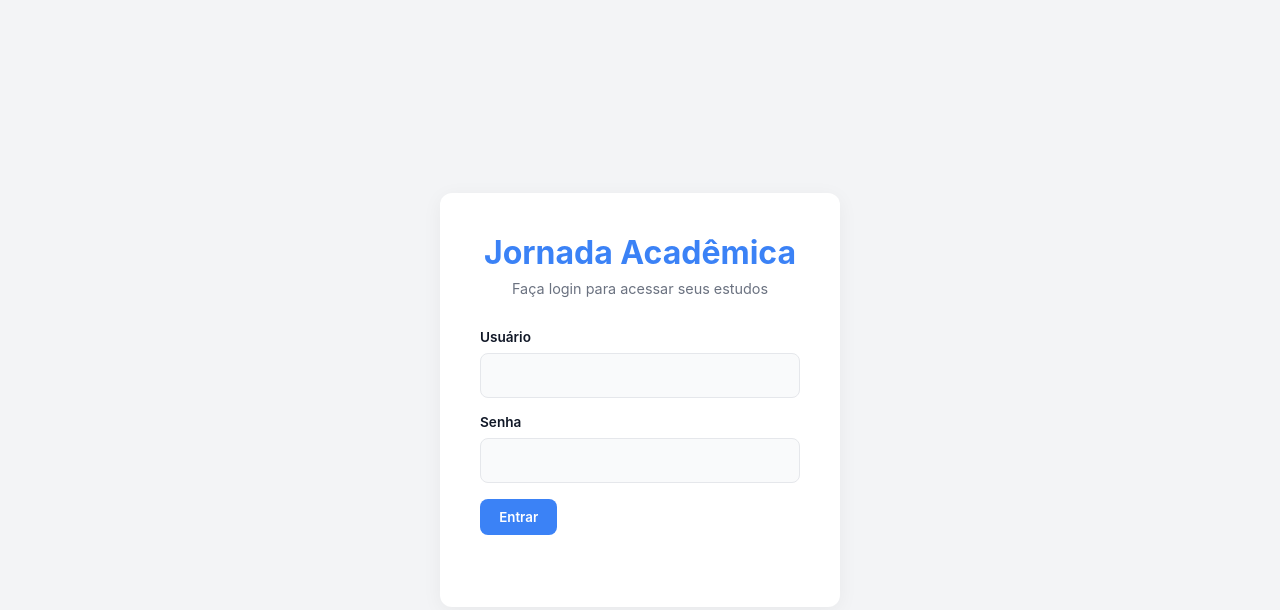
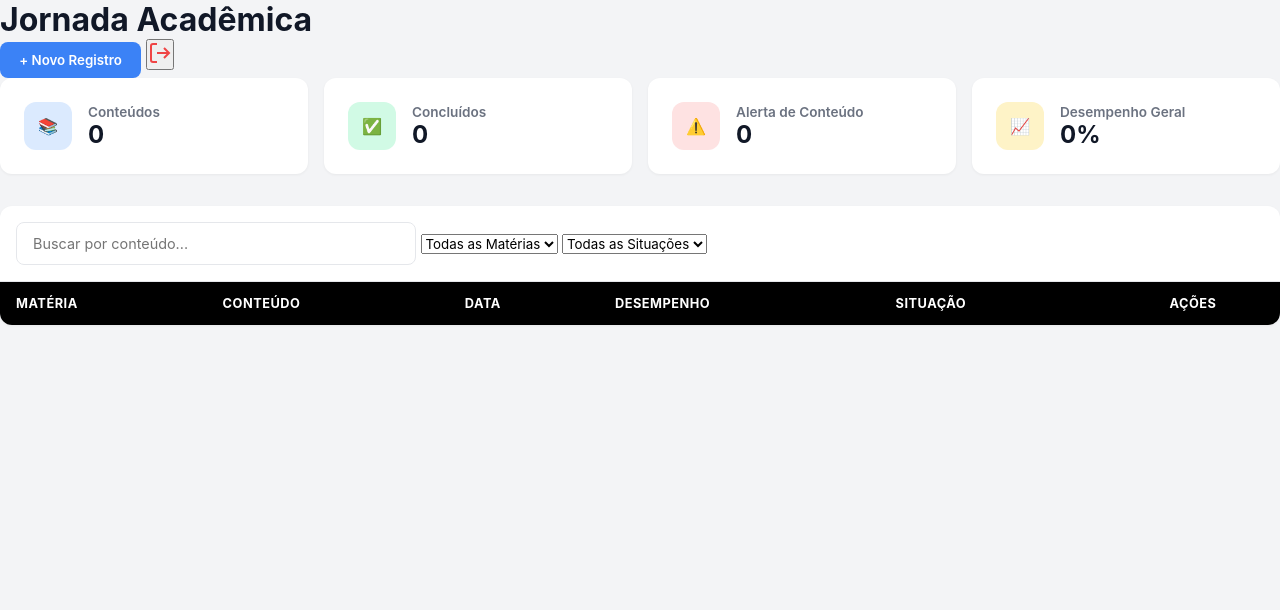
Before and after one commit to MALVSCODE-TECNOLOGIA-E-DESENVOLVIMENTO/jornada-academica, a website: page public/index.html in a window 1280 px wide. Drawn offline with Linux system fonts and the light colour scheme.

Commit message:
Update index.html

```diff
--- a/public/index.html
+++ b/public/index.html
@@ -7,79 +7,54 @@
     <link rel="stylesheet" href="styles.css">
 </head>
 <body>
-
-    <!-- TELA DE LOGIN -->
-    <div id="login-screen" class="login-container">
-        <div class="login-box">
-            <h1>Jornada Acadêmica</h1>
-            <p>Faça login para acessar seus estudos</p>
-            <form id="login-form">
-                <div class="form-group">
-                    <label>Usuário</label>
-                    <input type="text" id="username" required autocomplete="username">
-                </div>
-                <div class="form-group">
-                    <label>Senha</label>
-                    <input type="password" id="password" required autocomplete="current-password">
-                </div>
-                <button type="submit" class="btn-primary">Entrar</button>
-                <p id="login-error" class="error-msg"></p>
-            </form>
+    <div class="container">
+        <!-- Topo sem header fixo, botões soltos -->
+        <div class="top-bar">
+            <h1 class="system-title">Jornada Acadêmica</h1>
+            <div class="top-actions">
+                <button onclick="abrirModal()" class="btn-primary">+ Novo Registro</button>
+                <button onclick="logout()" class="btn-icon" title="Sair">
+                    <svg width="24" height="24" viewBox="0 0 24 24" fill="none" stroke="#EF4444" stroke-width="2"><path d="M9 21H5a2 2 0 0 1-2-2V5a2 2 0 0 1 2-2h4"></path><polyline points="16 17 21 12 16 7"></polyline><line x1="21" y1="12" x2="9" y2="12"></line></svg>
+                </button>
             </div>
         </div>
 
-    <!-- TELA DO APP -->
-    <div id="app-screen" class="app-container" style="display: none;">
-        <header class="header">
-            <div class="header-left">
-                <h1>Jornada Acadêmica</h1>
-                <span id="user-name" class="user-badge"></span>
-            </div>
-            <div class="header-right">
-                <button onclick="abrirModal()" class="btn-primary">+ Novo Registro</button>
-                <button onclick="logout()" class="btn-logout" title="Sair">
-                    <svg width="20" height="20" viewBox="0 0 24 24" fill="none" stroke="currentColor" stroke-width="2"><path d="M9 21H5a2 2 0 0 1-2-2V5a2 2 0 0 1 2-2h4"></path><polyline points="16 17 21 12 16 7"></polyline><line x1="21" y1="12" x2="9" y2="12"></line></svg>
-                </button>
-            </div>
-        </header>
-
-        <!-- DASHBOARDS -->
+        <!-- Dashboards -->
         <div class="dashboard-grid">
             <div class="stat-card">
-                <div class="stat-icon bg-blue"><svg width="24" height="24" viewBox="0 0 24 24" fill="none" stroke="currentColor" stroke-width="2"><path d="M2 3h6a4 4 0 0 1 4 4v14a3 3 0 0 0-3-3H2z"></path><path d="M22 3h-6a4 4 0 0 0-4 4v14a3 3 0 0 1 3-3h7z"></path></svg></div>
-                <div class="stat-content">
-                    <span class="stat-label">Conteúdos</span>
-                    <strong class="stat-value" id="dash-total">0</strong>
-                </div>
+                <div class="stat-icon bg-blue">📚</div>
+                <div class="stat-content"><span class="stat-label">Conteúdos</span><strong class="stat-value" id="dash-total">0</strong></div>
             </div>
             <div class="stat-card">
-                <div class="stat-icon bg-green"><svg width="24" height="24" viewBox="0 0 24 24" fill="none" stroke="currentColor" stroke-width="2"><path d="M22 11.08V12a10 10 0 1 1-5.93-9.14"></path><polyline points="22 4 12 14.01 9 11.01"></polyline></svg></div>
-                <div class="stat-content">
-                    <span class="stat-label">Concluídos</span>
-                    <strong class="stat-value" id="dash-concluidos">0</strong>
-                </div>
+                <div class="stat-icon bg-green">✅</div>
+                <div class="stat-content"><span class="stat-label">Concluídos</span><strong class="stat-value" id="dash-concluidos">0</strong></div>
             </div>
             <div class="stat-card">
-                <div class="stat-icon bg-red"><svg width="24" height="24" viewBox="0 0 24 24" fill="none" stroke="currentColor" stroke-width="2"><path d="M10.29 3.86L1.82 18a2 2 0 0 0 1.71 3h16.94a2 2 0 0 0 1.71-3L13.71 3.86a2 2 0 0 0-3.42 0z"></path><line x1="12" y1="9" x2="12" y2="13"></line><line x1="12" y1="17" x2="12.01" y2="17"></line></svg></div>
-                <div class="stat-content">
-                    <span class="stat-label">Alerta de Conteúdo</span>
-                    <strong class="stat-value" id="dash-alerta">0</strong>
-                </div>
+                <div class="stat-icon bg-red">⚠️</div>
+                <div class="stat-content"><span class="stat-label">Alerta de Conteúdo</span><strong class="stat-value" id="dash-alerta">0</strong></div>
             </div>
             <div class="stat-card">
-                <div class="stat-icon bg-yellow"><svg width="24" height="24" viewBox="0 0 24 24" fill="none" stroke="currentColor" stroke-width="2"><line x1="18" y1="20" x2="18" y2="10"></line><line x1="12" y1="20" x2="12" y2="4"></line><line x1="6" y1="20" x2="6" y2="14"></line></svg></div>
-                <div class="stat-content">
-                    <span class="stat-label">Desempenho Geral</span>
-                    <strong class="stat-value" id="dash-desempenho">0%</strong>
-                </div>
+                <div class="stat-icon bg-yellow">📈</div>
+                <div class="stat-content"><span class="stat-label">Desempenho Geral</span><strong class="stat-value" id="dash-desempenho">0%</strong></div>
             </div>
         </div>
 
-        <!-- TABELA -->
+        <!-- Filtros e Tabela -->
         <div class="card table-card">
             <div class="search-bar">
-                <input type="text" id="search" placeholder="Buscar por matéria ou conteúdo..." oninput="renderTable()">
+                <input type="text" id="search" placeholder="Buscar por conteúdo..." oninput="renderTable()">
+                <select id="filter-materia" class="filter-select" onchange="renderTable()">
+                    <option value="">Todas as Matérias</option>
+                    <!-- Preenchido via JS -->
+                </select>
+                <select id="filter-situacao" class="filter-select" onchange="renderTable()">
+                    <option value="">Todas as Situações</option>
+                    <option value="ÓTIMO">ÓTIMO</option>
+                    <option value="BOM">BOM</option>
+                    <option value="RUIM">RUIM</option>
+                </select>
             </div>
+            <div style="overflow-x: auto;">
                 <table>
                     <thead>
                         <tr>
@@ -91,14 +66,13 @@
                             <th style="text-align: center;">Ações</th>
                         </tr>
                     </thead>
-                <tbody id="table-body">
-                    <!-- Preenchido via JS -->
-                </tbody>
+                    <tbody id="table-body"></tbody>
                 </table>
             </div>
         </div>
+    </div>
 
-    <!-- MODAL DE REGISTRO -->
+    <!-- Modal -->
     <div id="modal-form" class="modal-overlay">
         <div class="modal-content">
             <div class="modal-header">
@@ -142,8 +116,8 @@
                     </div>
                 </div>
                 <div class="modal-actions">
+                    <button type="button" onclick="fecharModal()" class="btn-secondary">Cancelar</button>
                     <button type="submit" class="btn-primary">Salvar</button>
-                    <button type="button" onclick="fecharModal()" class="btn-secondary">Cancelar</button>
                 </div>
             </form>
         </div>
```
Lines whose indentation alone changed are shown as unchanged.
